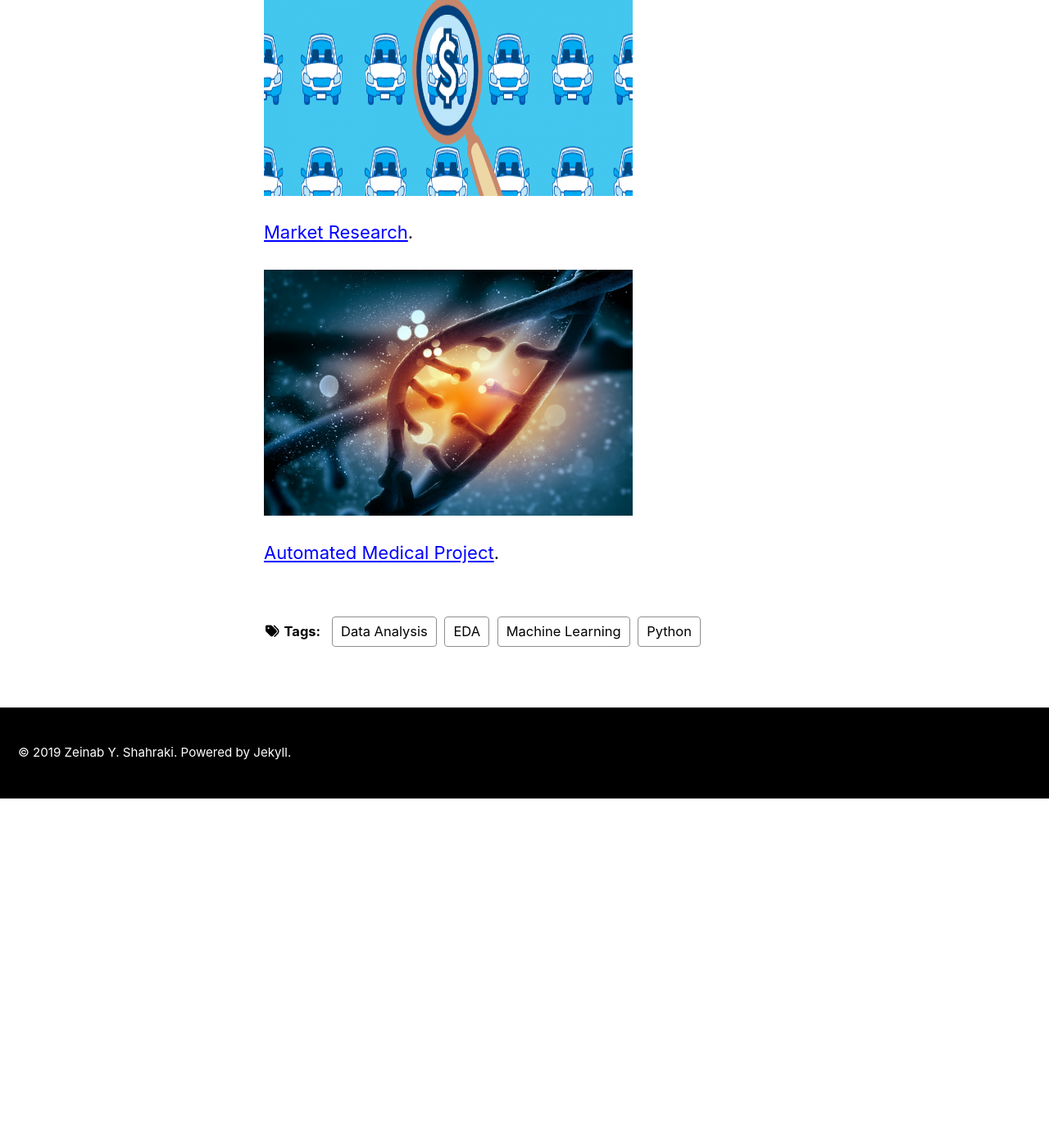
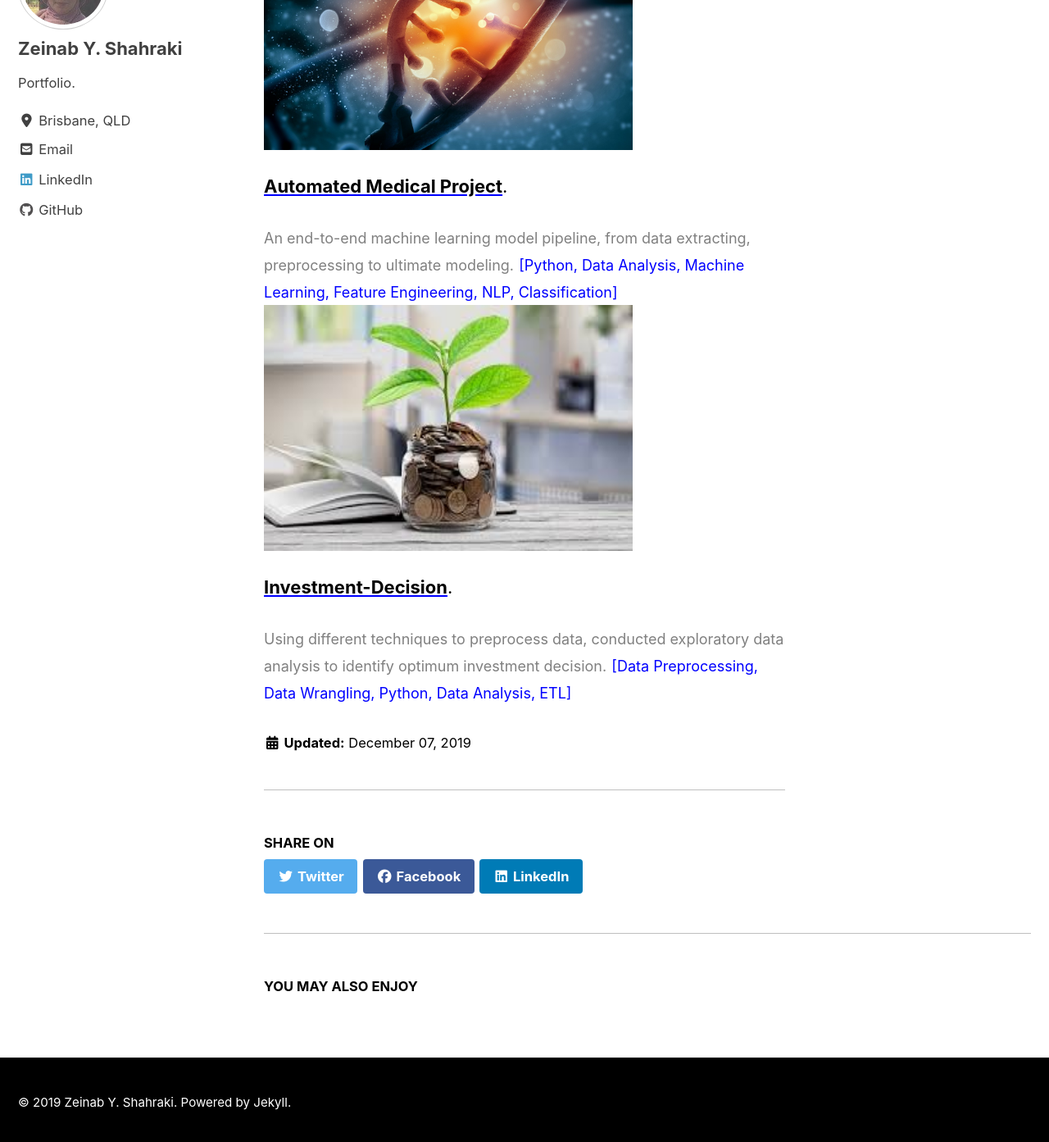
Before and after one commit to z1shahraki/z1shahraki.github.io, a Jekyll site: the page built from _posts/2019-11-05-feat.md, in a window 1280 px wide and 1400 px high, scrolled down 1319 px. Shown: the top 1393 px of the window at 82% size. Built offline with Jekyll 4.4.1, drawn with Linux system fonts in a browser that asks for light colours; cached includes are drawn as plain includes; nearby versions of some CDN libraries; before the commit the page ends 2293 px from its top, so only the background shows below that; some of the changed text lies outside the part shown.

Commit message:
new gith

```diff
--- a/_posts/2019-11-05-feat.md
+++ b/_posts/2019-11-05-feat.md
@@ -1,24 +1,42 @@
 ---
 title: Featured Projects
-tags: [Python, EDA, Data Analysis, Machine Learning]
+this is a link for me.
+tags: [Python, Data Preprocessing, Data Wrangling, Data Visualization, Machine Learning, Bigdata]
 header:
-  image: "/images/car_price2.jpg"
-excerpt: "Data Analysis, EDA, Machine Learning, Python"
+  image: "/images/brisbane2.jpg"
+excerpt: "Python, Data Preprocessing, Data Wrangling, Data Visualization, Machine Learning, Bigdata"
 ---
 
 <img src="{{ site.url }}{{ site.baseurl }}/images/loan_apr1.jpg" alt="Best Finance Decision" style="width:450px;height:300px;">
 
 
-[Best Finance Analysis](https://github.com/z1shahraki/Best-Finance-Analysis).
+[<b><font color="black">Best Finance Analysis</font></b>](https://github.com/z1shahraki/Best-Finance-Analysis).
+
+<font size = "4" color="gray">Using different techniques to preprocess and analysis of a big dataset to drive optimum business decision.</font>
+
+<font size = "4" color="blue">[Python, Data Preprocessing, Data Wrangling, Data Visualization]</font>
 
 
-<img src="{{ site.url }}{{ site.baseurl }}/images/car_price.jpg" alt="Best Finance Decision" style="width:450px;height:300px;">
+<img src="{{ site.url }}{{ site.baseurl }}/images/car_price2.jpg" alt="Market Analysis" style="width:450px;height:300px;">
 
+[<b><font color="black">Market Research</font></b>](https://github.com/z1shahraki/Market-Research).
 
-[Market Research](https://github.com/z1shahraki/Market-Research).
+<font size = "4" color="gray">An end-to-end machine learning model pipeline, from data extracting, preprocessing to ultimate modeling in a finance domain.</font>
 
+<font size = "4" color="blue">[Data Preprocessing, Data Wrangling, Machine Learning, Feature Engineering, Python]</font>
 
-<img src="{{ site.url }}{{ site.baseurl }}/images/genetic2.jpg" alt="Best Finance Decision" style="width:450px;height:300px;">
+<img src="{{ site.url }}{{ site.baseurl }}/images/genetic2.jpg" alt="Automated Medical Pro" style="width:450px;height:300px;">
 
+[<b><font color="black">Automated Medical Project</font></b>](https://github.com/z1shahraki/Automated-Medical-Project).
 
-[Automated Medical Project](https://github.com/z1shahraki/Automated-Medical-Project).
+<font size = "4" color="gray">An end-to-end machine learning model pipeline, from data extracting, preprocessing to ultimate modeling.</font>
+
+<font size = "4" color="blue">[Python, Data Analysis, Machine Learning, Feature Engineering, NLP, Classification]</font>
+
+<img src="{{ site.url }}{{ site.baseurl }}/images/inv-dec3.jpg" alt="Investment Decision" style="width:450px;height:300px;">
+
+[<b><font color="black">Investment-Decision</font></b>](https://github.com/z1shahraki/Investment-Decision).
+
+<font size = "4" color="gray">Using different techniques to preprocess data, conducted exploratory data analysis to identify optimum investment decision.</font>
+
+<font size = "4" color="blue">[Data Preprocessing, Data Wrangling, Python, Data Analysis, ETL]</font>
```
